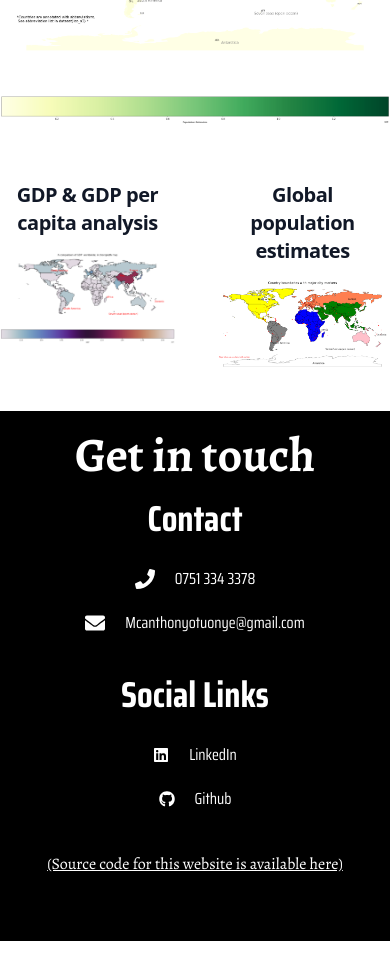
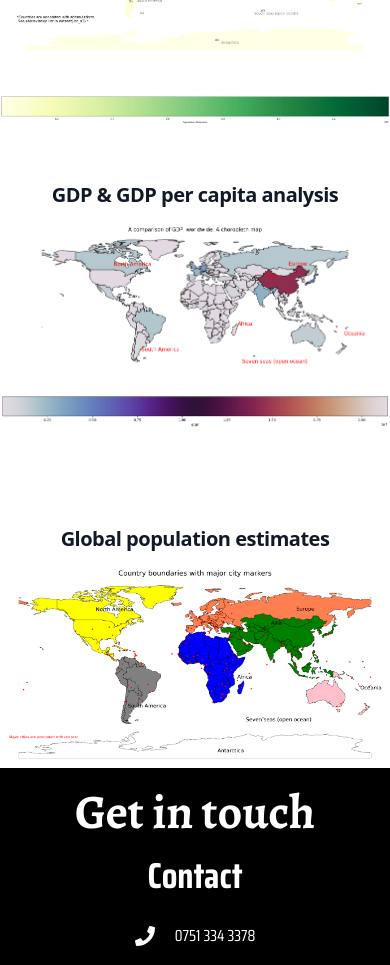
Before and after one commit to mac455/data-science_portfolio, a Next.js app: page /naturalEarth in a window 390 px wide. Shown: the part 1480-2445 px from the top of the page. Before the commit the page ends 2421 px from the top, so only its background shows below. Built offline with nearby package versions, Linux system fonts and the light colour scheme; a web font is replaced by a local one.

Commit message:
Fixed GDP layout

```diff
--- a/src/app/contact/page.tsx
+++ b/src/app/contact/page.tsx
@@ -1,5 +1,6 @@
 import React from "react";
 import BackButton from "@/components/BackButton";
+
 
 const contact =() =>{
     return(
--- a/src/app/naturalEarth/page.tsx
+++ b/src/app/naturalEarth/page.tsx
@@ -71,8 +71,8 @@
                     />
                 </div >
             </div>
-            <div className='flex justify-center gap-10 mb-10'>
-                {/* GDP and GDP perc capita*/}
+            <div className='flex flex-col md:flex-row justify-center gap-10'>
+                {/* GDP and GDP per capita*/}
                 <div className='flex-col'>
                     <h3 className="mt-10 text-xl md:text-2xl text-center font-bold text-gray-900 tracking-tight p-4">GDP & GDP per capita analysis</h3>
                     <ModalHandler imagesArray={GDP} imageIndex={0} />
```
